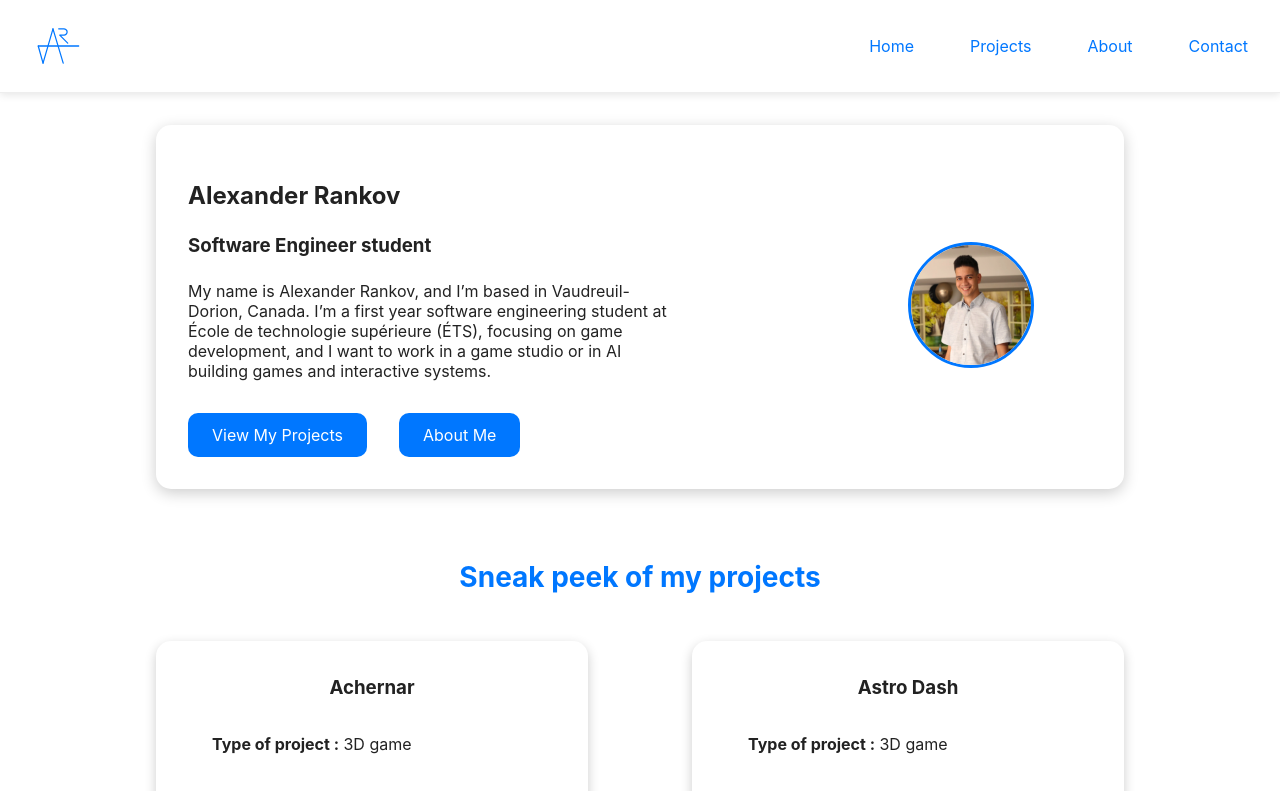
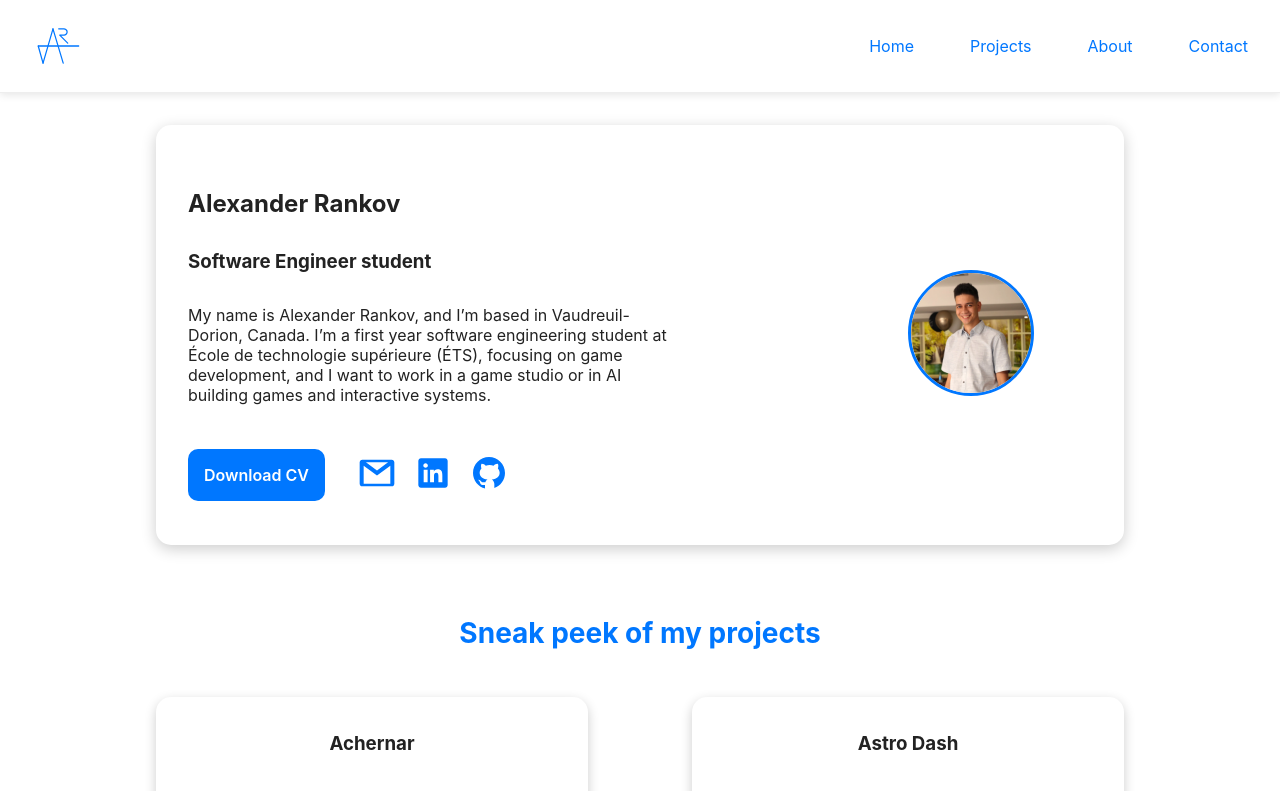
Before and after one commit to 2259198/My-portfolio, a React (Vite) app: page /#/ in a window 1280 px wide. Shown: the top 791 px of the page. Built offline with nearby package versions, Linux system fonts and the light colour scheme.

Commit message:
I added some icons and my CV to be downloaded on the home page of my website.

```diff
--- a/src/pages/Contact.jsx
+++ b/src/pages/Contact.jsx
@@ -1,7 +1,6 @@
 import React, { useState } from 'react';
 import { Link } from 'react-router-dom';
 import './Contact.scss';
-import CV_English from "../assets/CV/Alexander_Rankov_CV_EN.pdf";
 import gmailLogo from "../assets/Icons/gmail.svg";
 import linkedInLogo from "../assets/Icons/linkedin_blue.svg";
 import githubLogo from "../assets/Icons/github_blue.svg";
@@ -50,11 +49,9 @@ export default function Contact() {
             </a>
             <a href="https://www.linkedin.com/in/alexander-rankov-19aa77309/" className='logo' target='_blank'><img src={linkedInLogo} alt="This is the LinkedIn logo" /></a>
             <a href="https://github.com/2259198" className='logo' target='_blank'><img src={githubLogo} alt="This is the github logo" /></a>
-            <a href="https://alexrkv11.itch.io/" className='logo' target='_blank'><img src={itchLogo} alt="This is the itch.io logo" /></a>
+            {/* <a href="https://alexrkv11.itch.io/" className='logo' target='_blank'><img src={itchLogo} alt="This is the itch.io logo" /></a> */}
           </div>
-          <div className='CV_download'>
-            <a className='btn_download' href={CV_English} download="Rankov_Alexander_CV_EN.pdf">Download CV</a>
-          </div>
+
         </div>
 
         <div className="section contact-form">
--- a/src/pages/Contact.scss
+++ b/src/pages/Contact.scss
@@ -66,25 +66,6 @@
     }
   }
 
-  .btn_download {
-    display: flex;
-    justify-content: center;
-    align-items: center;
-    text-decoration: none;
-
-    background: $primary-color;
-    color: $white-color;
-
-    font-weight: 600;
-    padding: 1rem;
-    border-radius: 10px;
-
-    &:hover {
-      background: $primary-color-hover;
-    }
-
-  }
-
   form {
     display: flex;
     flex-direction: column;
--- a/src/pages/Home.jsx
+++ b/src/pages/Home.jsx
@@ -5,6 +5,10 @@ import meImage from '../assets/me.webp';
 import sneakPeak from '../data/sneakPeekProjects';
 import './Home.scss';
 import projects from '../data/projects';
+import CV_English from "../assets/CV/Alexander_Rankov_CV_EN.pdf";
+import gmailLogo from "../assets/Icons/gmail.svg";
+import linkedInLogo from "../assets/Icons/linkedin_blue.svg";
+import githubLogo from "../assets/Icons/github_blue.svg";
 
 export default function Home() {
   const navigate = useNavigate();
@@ -17,11 +21,24 @@ export default function Home() {
             <div className="text">
               <h1>Alexander Rankov</h1>
               <h3>Software Engineer student</h3>
+              {/* put my age, Available for work icon */}
               <p>My name is Alexander Rankov, and I’m based in Vaudreuil-Dorion, Canada. I’m a first year software engineering student at École de technologie supérieure (ÉTS), focusing on game development, and I want to work in a game studio or in AI building games and interactive systems.</p>
-              <div className="buttons">
+              <div className='CV_download'>
+                <div className='links-align'>
+                  <a className='btn_download' href={CV_English} download="Rankov_Alexander_CV_EN.pdf">Download CV</a>
+                  <div className="social-links">
+                    <a href="mailto:alexanderrankov@gmail.com" onClick={(e) => e.stopPropagation()}>
+                      <img src={gmailLogo} alt="Email" />
+                    </a>
+                    <a href="https://www.linkedin.com/in/alexander-rankov-19aa77309/" className='logo' target='_blank'><img src={linkedInLogo} alt="This is the LinkedIn logo" /></a>
+                    <a href="https://github.com/2259198" className='logo' target='_blank'><img src={githubLogo} alt="This is the github logo" /></a>
+                  </div>
+                </div>
+              </div>
+              {/* <div className="buttons">
                 <Link to="/projects">View My Projects </Link>
                 <Link to="/about">About Me</Link>
-              </div>
+              </div> */}
             </div>
             <div className="image">
               <img src={meImage} alt="Alexander Rankov" />
--- a/src/pages/Home.scss
+++ b/src/pages/Home.scss
@@ -28,7 +28,7 @@
       display: flex;
       flex-direction: column;
       align-items: center;
-      gap: 2rem;
+      gap: 1.8rem;
       text-align: center;
       width: 100%;
 
@@ -38,7 +38,7 @@
 
         p,
         h1 {
-          margin: 1.5rem 0;
+          margin: 2rem 0;
           word-wrap: break-word;
         }
 
@@ -72,6 +72,60 @@
           border-radius: 50%;
           border: 3px solid $primary-color;
           object-fit: cover;
+        }
+      }
+    }
+  }
+
+  .links-align{
+    display: flex;
+    align-items: center;
+    flex-direction: column;
+    gap: 1rem;
+  }
+
+  .btn_download {
+    display: flex;
+    justify-content: center;
+    align-items: center;
+    text-decoration: none;
+
+    background: $primary-color;
+    color: $white-color;
+
+    font-weight: 600;
+    padding: 1rem;
+    border-radius: 10px;
+
+    &:hover {
+      background: $primary-color-hover;
+    }
+
+  }
+
+  .social-links {
+    display: flex;
+    flex-wrap: wrap;
+    justify-content: center;
+
+    gap: 1rem;
+    padding: 1rem 0rem 1rem 0rem;
+
+    img {
+      height: 40px;
+    }
+
+    a {
+      color: $primary-color;
+      text-decoration: none;
+      font-weight: 500;
+      transition: transform 0.5s;
+
+      &:hover {
+        transform: translateY(-3px);
+
+        img {
+          opacity: 0.8;
         }
       }
     }
@@ -163,6 +217,12 @@
       }
     }
 
+    .links-align{
+      flex-direction: row;
+      gap: 2rem;
+      align-items: center;
+    }
+
     .showcase .projects {
       flex-direction: row;
       justify-content: space-between;
```
